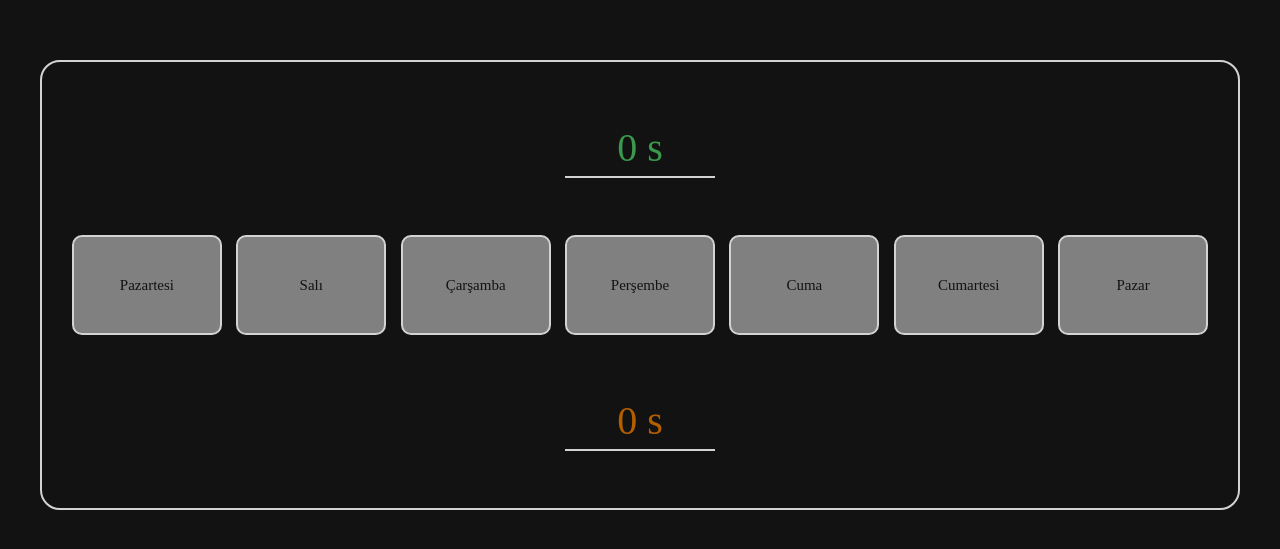
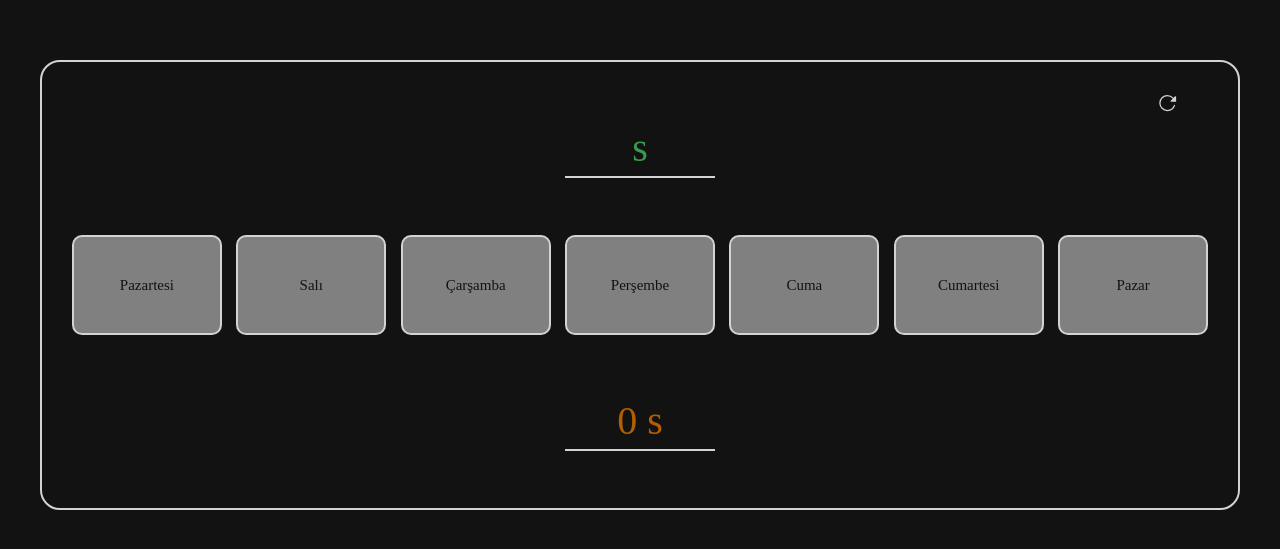
Before and after one commit to enesyagmur/weekly-time-manager, a React (Create React App) app: page / in a window 1280 px wide. Shown: the part 115-664 px from the top of the page. Built offline with nearby package versions, Linux system fonts and the light colour scheme.

Commit message:
redux kuruldu ve targetStudy sayısı componente ordan çekildi

```diff
--- a/package.json
+++ b/package.json
@@ -3,12 +3,14 @@
   "version": "0.1.0",
   "private": true,
   "dependencies": {
+    "@reduxjs/toolkit": "^2.0.1",
     "@testing-library/jest-dom": "^5.17.0",
     "@testing-library/react": "^13.4.0",
     "@testing-library/user-event": "^13.5.0",
     "react": "^18.2.0",
     "react-dom": "^18.2.0",
     "react-icons": "^4.12.0",
+    "react-redux": "^9.0.4",
     "react-scripts": "5.0.1",
     "sass": "^1.69.5",
     "web-vitals": "^2.1.4"
--- a/src/App.js
+++ b/src/App.js
@@ -2,13 +2,24 @@ import "./App.scss";
 import CurrentStudy from "./components/CurrentStudy";
 import DayList from "./components/DayList";
 import TargetStudy from "./components/TargetStudy";
+import { IoReload } from "react-icons/io5";
+import { updateTargetStudyCount } from "./redux/targetSlice";
+import { useDispatch } from "react-redux";
 function App() {
+  const dispatch = useDispatch();
+  const localStorageReload = () => {
+    localStorage.setItem("currentStudy", 0);
+    localStorage.setItem("targetStudy", 0);
+    dispatch(updateTargetStudyCount());
+  };
+
   return (
     <div className="App">
       <div className="contain">
         <TargetStudy />
         <DayList />
         <CurrentStudy />
+        <IoReload className="reload-icon" onClick={localStorageReload} />
       </div>
     </div>
   );
--- a/src/App.scss
+++ b/src/App.scss
@@ -33,4 +33,17 @@
   justify-content: space-evenly;
   border: 2px solid var(--white);
   border-radius: 20px;
+  position: relative;
+
+  .reload-icon {
+    position: absolute;
+    top: 7%;
+    right: 5%;
+    font-size: 20px;
+    cursor: pointer;
+
+    &:hover {
+      color: var(--blue);
+    }
+  }
 }
--- a/src/components/Day/OpenHours.jsx
+++ b/src/components/Day/OpenHours.jsx
@@ -1,21 +1,20 @@
-import React, { useState } from "react";
+import React, { useEffect, useState } from "react";
 import "./openHours.scss";
 import Four from "./Four";
 import Five from "./Five";
 import Ten from "./Ten";
+import { useDispatch } from "react-redux";
+import { updateTargetStudyCount } from "../../redux/targetSlice";
 
 const OpenHours = () => {
   const [hourSelected, setHourSelected] = useState(0);
-
-  const selectTargetHour = (time) => {
-    setHourSelected(time);
-    const takeTargetTime = localStorage.getItem("targetStudy");
-    if (takeTargetTime) {
-      const targetStudy = Number(takeTargetTime) + Number(time);
-      localStorage.setItem("targetStudy", targetStudy);
-    } else {
-      localStorage.setItem("targetStudy", time);
-    }
+  const dispatch = useDispatch();
+  const selectTargetHour = (selectedTime) => {
+    setHourSelected(selectedTime);
+    let takeTargetTime = localStorage.getItem("targetStudy");
+    const targetStudy = Number(takeTargetTime) + Number(selectedTime);
+    localStorage.setItem("targetStudy", targetStudy);
+    dispatch(updateTargetStudyCount());
   };
 
   if (hourSelected === 0) {
--- a/src/components/TargetStudy.jsx
+++ b/src/components/TargetStudy.jsx
@@ -1,8 +1,12 @@
 import React from "react";
 import "./targetStudy.scss";
+import { useSelector } from "react-redux";
 
 const TargetStudy = () => {
-  return <div className="target-study">0 s</div>;
+  const targetStudy = useSelector(
+    (state) => state.TargetStudy.targetStudyCount
+  );
+  return <div className="target-study">{targetStudy} s</div>;
 };
 
 export default TargetStudy;
--- a/src/index.js
+++ b/src/index.js
@@ -1,6 +1,12 @@
 import React from "react";
 import ReactDOM from "react-dom/client";
 import App from "./App";
+import { Provider } from "react-redux";
+import { store } from "./redux/store";
 
 const root = ReactDOM.createRoot(document.getElementById("root"));
-root.render(<App />);
+root.render(
+  <Provider store={store}>
+    <App />
+  </Provider>
+);
--- /dev/null
+++ b/src/redux/store.js
@@ -0,0 +1,8 @@
+import { configureStore } from "@reduxjs/toolkit";
+import targetSlice from "./targetSlice";
+
+export const store = configureStore({
+  reducer: {
+    TargetStudy: targetSlice,
+  },
+});
--- /dev/null
+++ b/src/redux/targetSlice.js
@@ -0,0 +1,16 @@
+import { createSlice } from "@reduxjs/toolkit";
+
+export const targetSlice = createSlice({
+  name: "target",
+  initialState: {
+    targetStudyCount: localStorage.getItem("targetStudy"),
+  },
+  reducers: {
+    updateTargetStudyCount: (state) => {
+      const target = localStorage.getItem("targetStudy");
+      state.targetStudyCount = target;
+    },
+  },
+});
+export const { updateTargetStudyCount } = targetSlice.actions;
+export default targetSlice.reducer;
```
Also changed, not shown: 1 other file (tests, documents, lock files or other folders).
